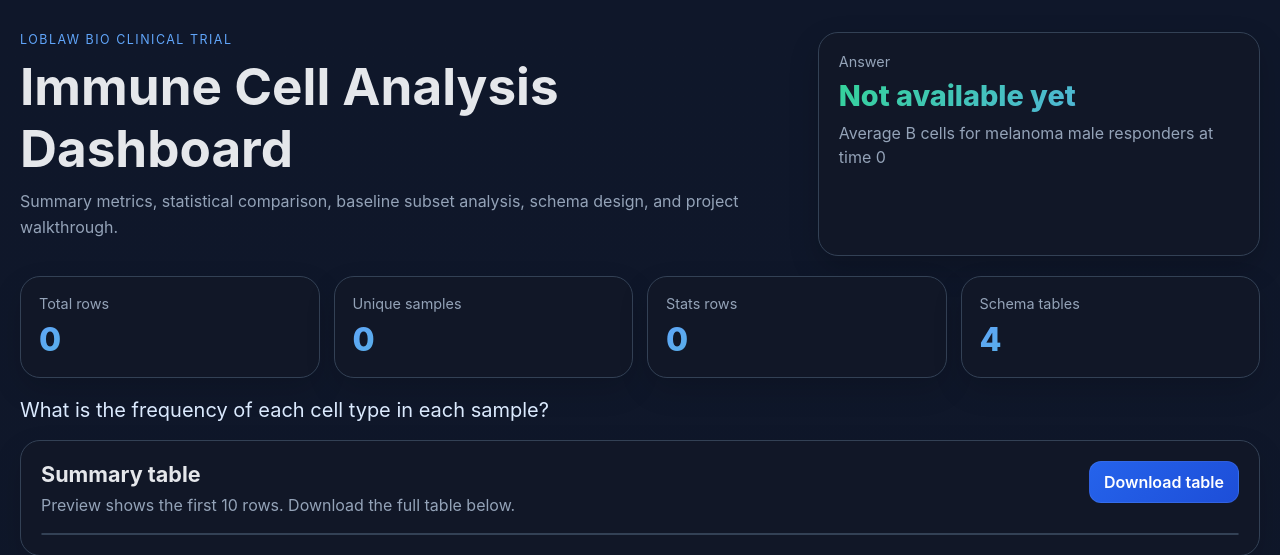
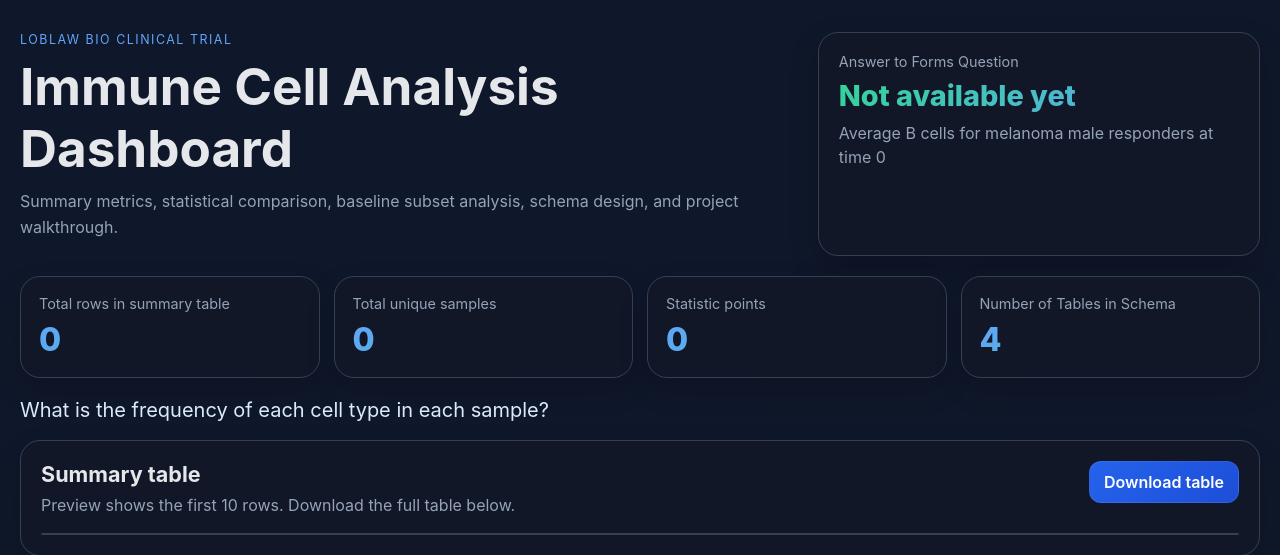
Before and after one commit to SiDdHaRtHrAjDaSh/Loblaw-Bio-Dashboard-Teiko, a Flask app: page / in a window 1280 px wide. Shown: the top 555 px of the page. Run offline with Flask 3, Linux system fonts and the light colour scheme.

Commit message:
final commit

```diff
--- a/templates/index.html
+++ b/templates/index.html
@@ -19,7 +19,7 @@
       </div>
 
       <div class="answer-card">
-        <div class="label">Answer</div>
+        <div class="label">Answer to Forms Question</div>
         <div class="answer-value">
           {{ answer if answer else "Not available yet" }}
         </div>
@@ -31,19 +31,19 @@
 
     <section class="grid-cards">
       <div class="metric-card">
-        <div class="metric-label">Total rows</div>
+        <div class="metric-label">Total rows in summary table</div>
         <div class="metric-value">{{ total_rows }}</div>
       </div>
       <div class="metric-card">
-        <div class="metric-label">Unique samples</div>
+        <div class="metric-label">Total unique samples</div>
         <div class="metric-value">{{ unique_samples }}</div>
       </div>
       <div class="metric-card">
-        <div class="metric-label">Stats rows</div>
+        <div class="metric-label">Statistic points</div>
         <div class="metric-value">{{ table_config.stats.preview_rows|length }}</div>
       </div>
       <div class="metric-card">
-        <div class="metric-label">Schema tables</div>
+        <div class="metric-label">Number of Tables in Schema</div>
         <div class="metric-value">4</div>
       </div>
     </section>
```
